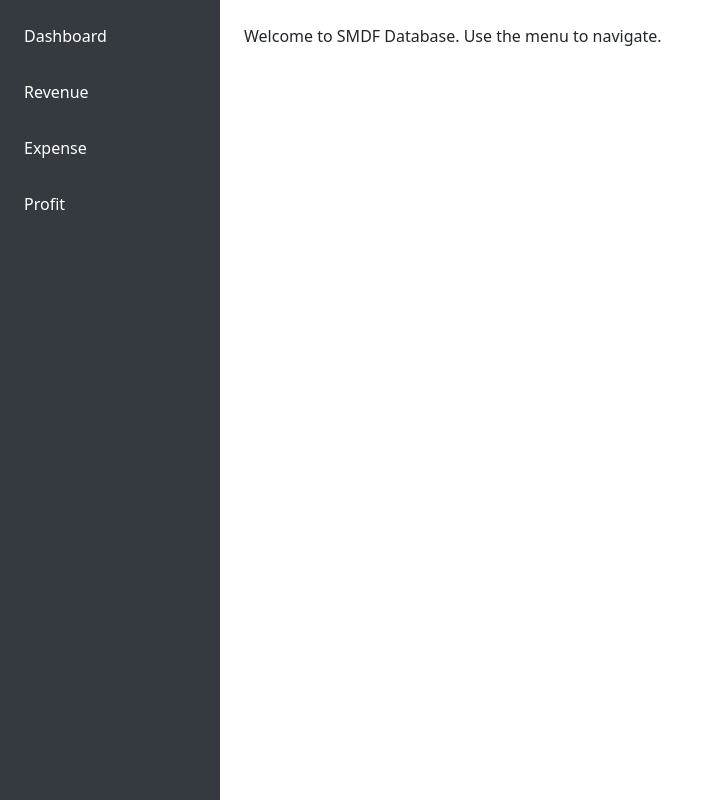
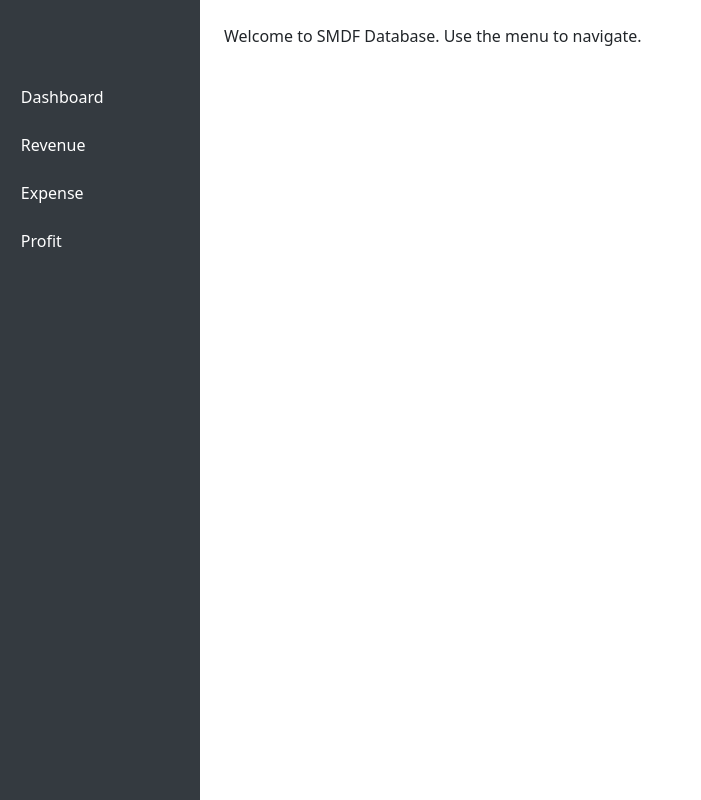
Before and after one commit to luisantoniojopia/infoman-finals-smdf-dtbs, a PHP site: page / in a window 1280 px wide. Shown: the whole page, without its empty margins (0-701 px from the left). Run offline with PHP 8.4, Linux system fonts and the light colour scheme.

```diff
--- a/css/styles.css
+++ b/css/styles.css
@@ -4,11 +4,11 @@
 }
 
 .sidebar {
-  width: 220px;
+  width: 200px;
   background-color: #343a40;
   color: white;
   min-height: 100vh;
-  padding: 1rem;
+  padding: 0.8rem;
 }
 
 .sidebar ul {
@@ -17,7 +17,11 @@
 }
 
 .sidebar li {
-  margin-bottom: 1rem;
+  margin-bottom: 0.5rem;
+}
+
+.sidebar li:first-child {
+  padding-top: 4rem;
 }
 
 .sidebar a {
--- a/index.php
+++ b/index.php
@@ -1,3 +1,4 @@
+
 <!DOCTYPE html>
 <html lang="en">
 <head>
--- a/scss/styles.scss
+++ b/scss/styles.scss
@@ -4,11 +4,11 @@
 }
 
 .sidebar {
-  width: 220px;
+  width: 200px;
   background-color: #343a40;
   color: white;
   min-height: 100vh;
-  padding: 1rem;
+  padding: 0.8rem;
 }
 
 .sidebar ul {
@@ -17,7 +17,11 @@
 }
 
 .sidebar li {
-  margin-bottom: 1rem;
+  margin-bottom: 0.5rem;
+}
+
+.sidebar li:first-child {
+  padding-top: 4rem;
 }
 
 .sidebar a {
```
Also changed, not shown: login.php (added), 1 other file.
